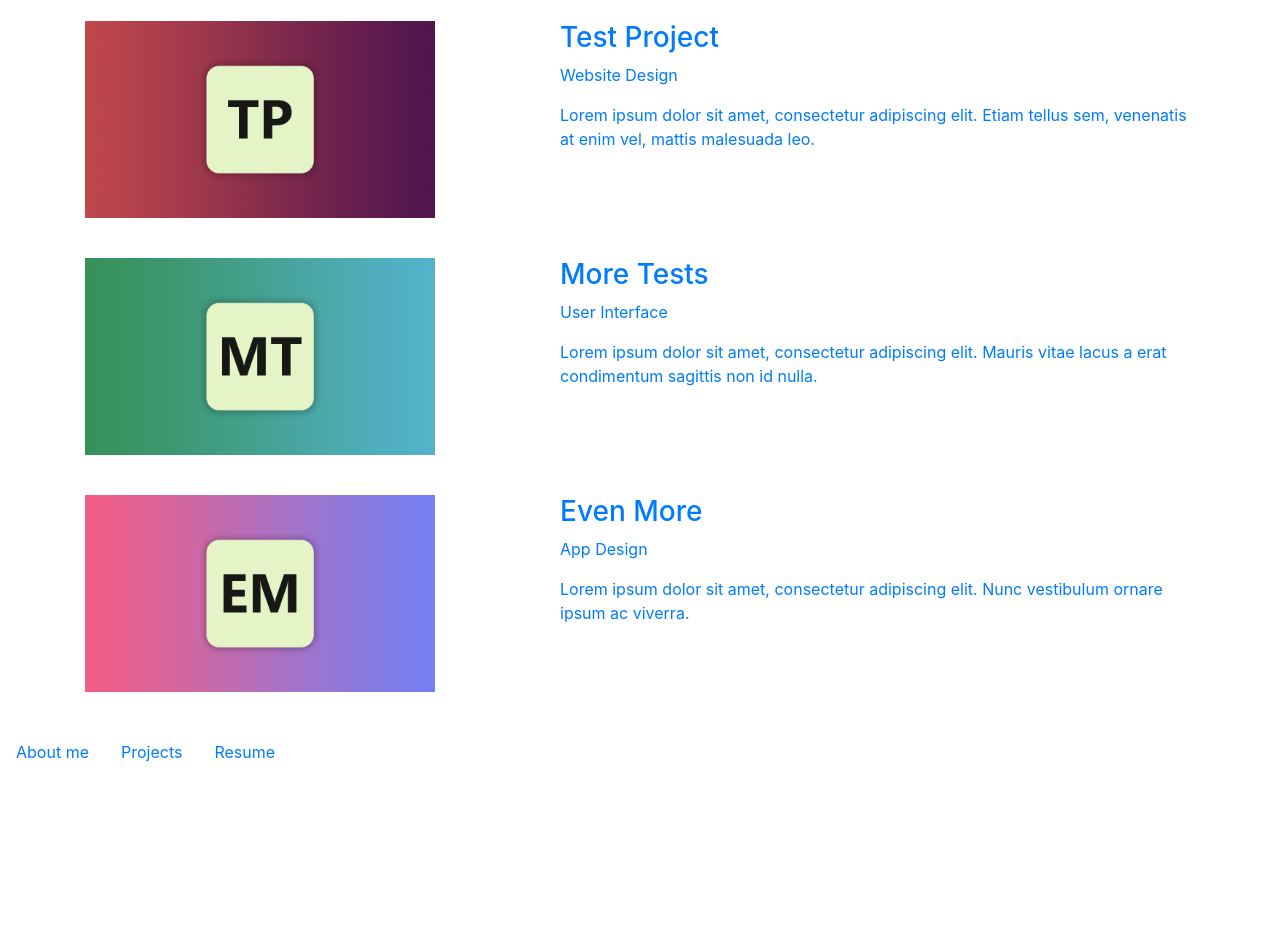
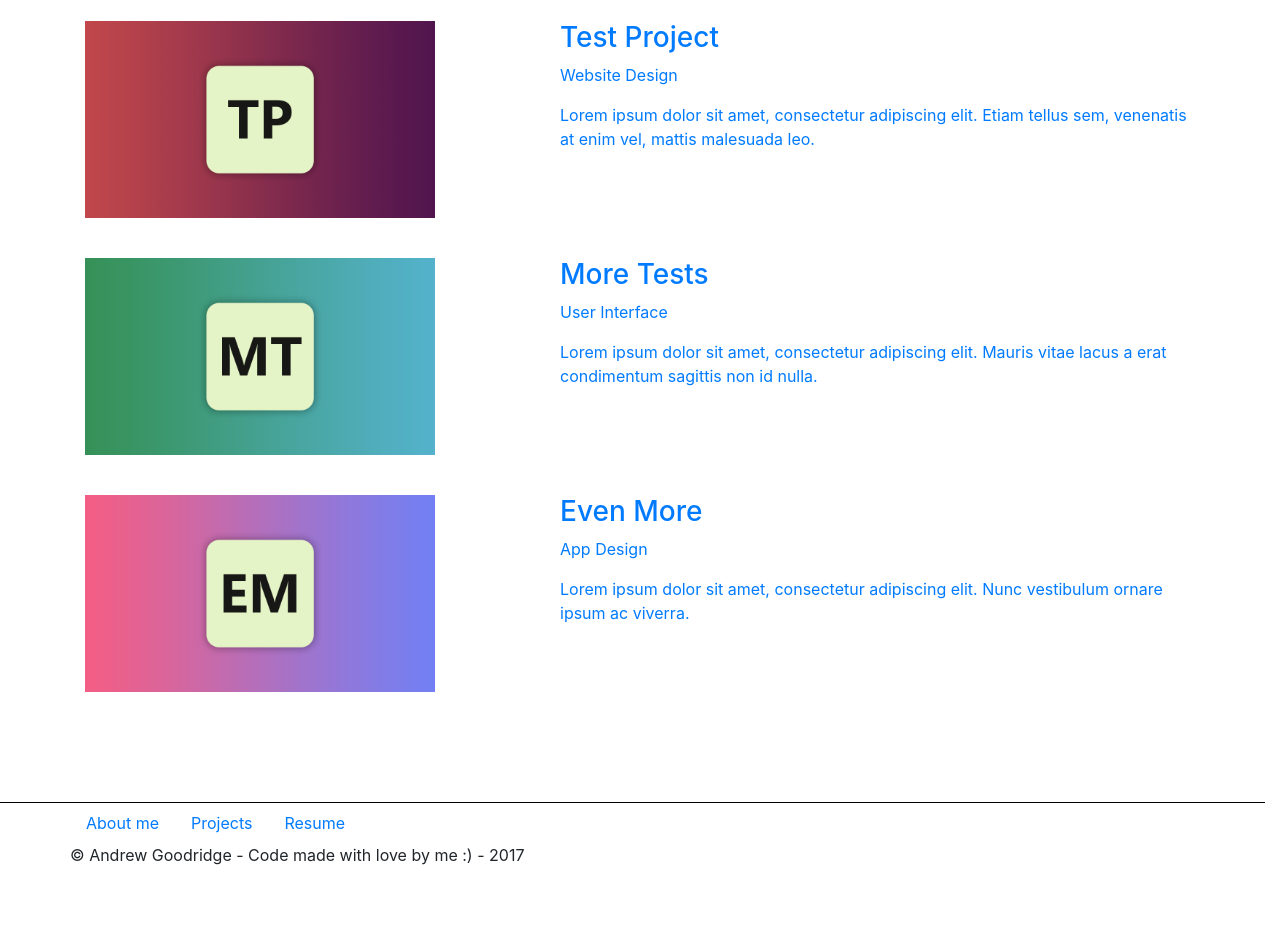
Before and after one commit to andrewg8/pwb, a Jekyll site: the page built from index.html, in a window 1280 px wide. Shown: the part 576-1528 px from the top of the page. Built offline with Jekyll 4.4.1, drawn with Linux system fonts in a browser that asks for light colours; nearby versions of some CDN libraries; before the commit the page ends 1348 px from its top, so only the background shows below that.

Commit message:
Created a footer

```diff
--- a/_layouts/default.html
+++ b/_layouts/default.html
@@ -24,13 +24,16 @@
 
 {{content}}
 
-  </body>
-  <footer>
-{% include nav.html navclass='nav-bottom'%}
-<!-- <p>Code made with love by me :) - 2017</p> -->
-<div class="test">
+</body>
+<footer>
+  <div class="row footer">
+    <div class="container">
+      {% include nav.html navclass='nav-bottom'%}
+    <p>© Andrew Goodridge - Code made with love by me :) - 2017</p>
+  </div>
+</div>
 
-</div>
+
 <script src="https://code.jquery.com/jquery-3.2.1.slim.min.js" integrity="sha384-KJ3o2DKtIkvYIK3UENzmM7KCkRr/rE9/Qpg6aAZGJwFDMVNA/GpGFF93hXpG5KkN" crossorigin="anonymous"></script>
 <script src="https://cdnjs.cloudflare.com/ajax/libs/popper.js/1.12.3/umd/popper.min.js" integrity="sha384-vFJXuSJphROIrBnz7yo7oB41mKfc8JzQZiCq4NCceLEaO4IHwicKwpJf9c9IpFgh" crossorigin="anonymous"></script>
 <script src="https://maxcdn.bootstrapcdn.com/bootstrap/4.0.0-beta.2/js/bootstrap.min.js" integrity="sha384-alpBpkh1PFOepccYVYDB4do5UnbKysX5WZXm3XxPqe5iKTfUKjNkCk9SaVuEZflJ" crossorigin="anonymous"></script>
--- a/css/common.css
+++ b/css/common.css
@@ -88,7 +88,7 @@ a {
 
 .projects-ul {
   margin: 0;
-  padding: 0;
+  padding: 0 0 70px 0;
 
 }
 
@@ -113,3 +113,12 @@ a {
   text-decoration: none;
 
 }
+
+.footer {
+  background-color: white;
+  border-style: solid;
+  border-width: 1px 0px 0px 0px;
+  border-color: black;
+  height: 150px;
+  width: 100%;
+}
```
Also changed, not shown: 1 other file.
